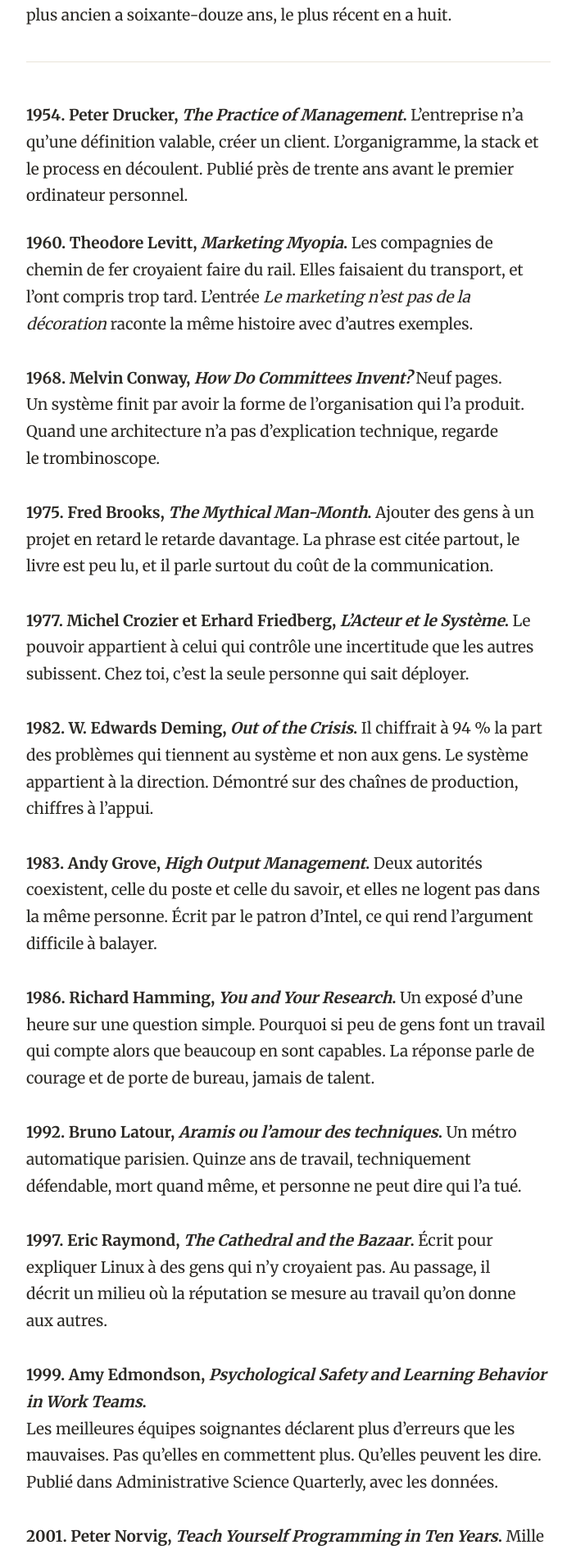
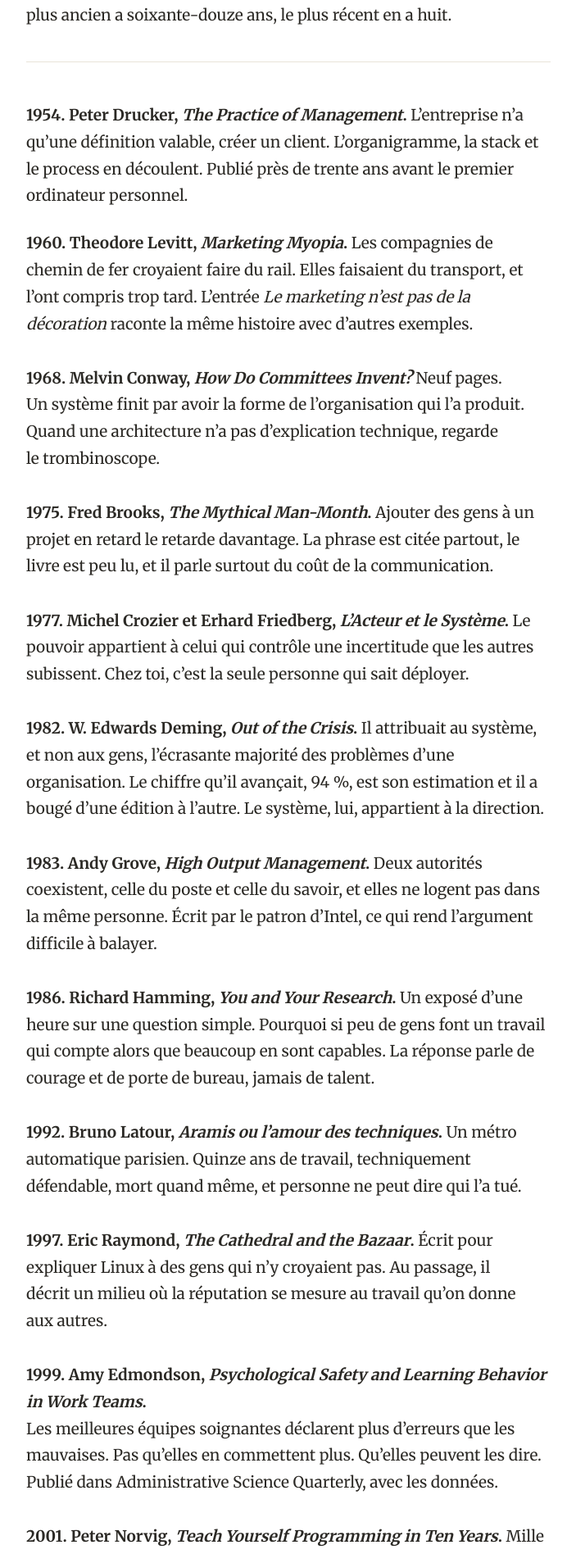
Before and after one commit to luuuc/build-here-book, a Jekyll site: the page built from _chapters/a3-deja-ecrit.md, in a window 1280 px wide. Shown: the part 502-2398 px from the top of the page at 82% size, without its empty margins (288-991 px from the left). Built offline with Jekyll 4.4.1, drawn with Linux system fonts in a browser that asks for light colours.

Commit message:
fix(chapters): dit que le 94 % de Deming est une estimation
La ligne le présentait comme démontré sur des chaînes de production.
C'est un chiffre avancé par Deming lui-même, et il a bougé d'une
édition à l'autre.

```diff
--- a/_chapters/a3-deja-ecrit.md
+++ b/_chapters/a3-deja-ecrit.md
@@ -32,7 +32,7 @@
 
 **1977. Michel Crozier et Erhard Friedberg, *L'Acteur et le Système*.** Le pouvoir appartient à celui qui contrôle une incertitude que les autres subissent. Chez toi, c'est la seule personne qui sait déployer.
 
-**1982. W. Edwards Deming, *Out of the Crisis*.** Il chiffrait à 94 % la part des problèmes qui tiennent au système et non aux gens. Le système appartient à la direction. Démontré sur des chaînes de production, chiffres à l'appui.
+**1982. W. Edwards Deming, *Out of the Crisis*.** Il attribuait au système, et non aux gens, l'écrasante majorité des problèmes d'une organisation. Le chiffre qu'il avançait, 94 %, est son estimation et il a bougé d'une édition à l'autre. Le système, lui, appartient à la direction.
 
 **1983. Andy Grove, *High Output Management*.** Deux autorités coexistent, celle du poste et celle du savoir, et elles ne logent pas dans la même personne. Écrit par le patron d'Intel, ce qui rend l'argument difficile à balayer.
 
```
